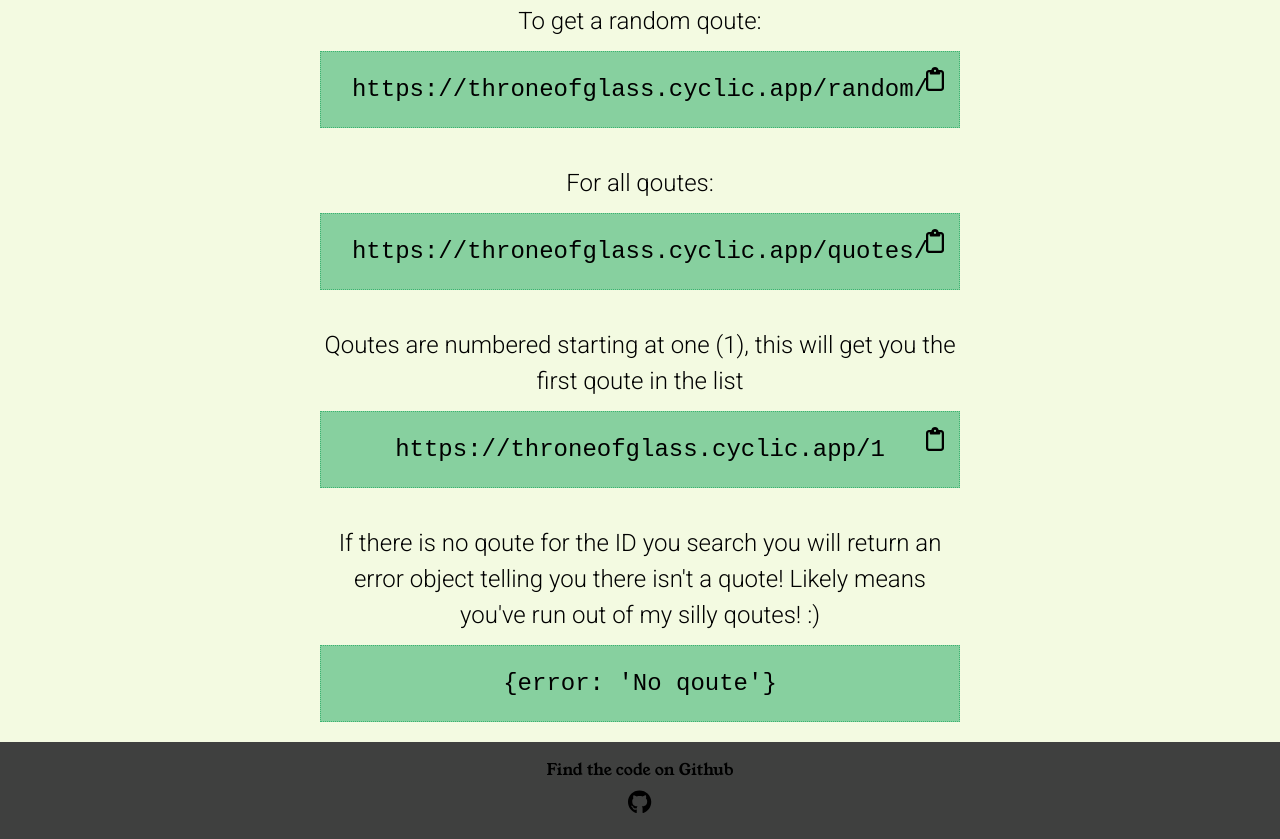
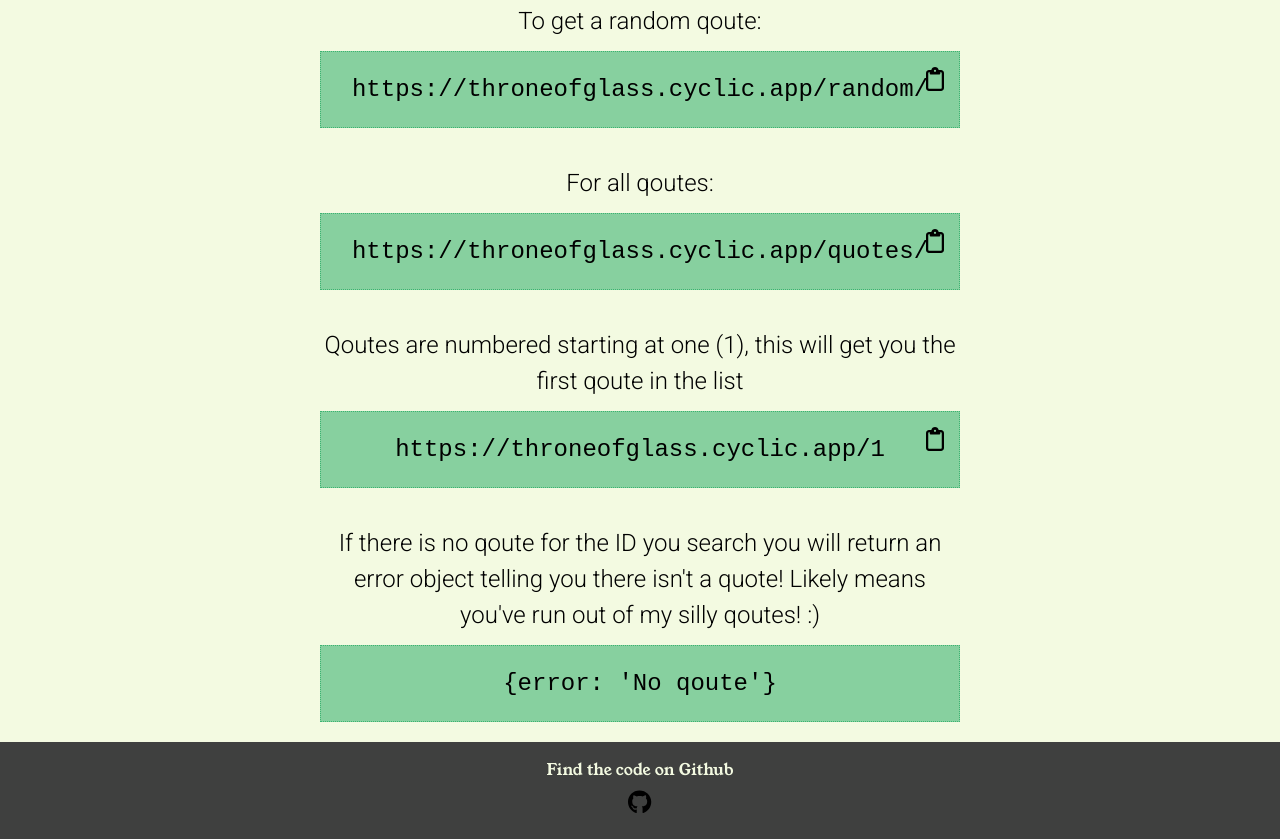
Before and after one commit to ofthewildfire/throne-of-glass-mini-qoutes-api, a website: page index.html in a window 1280 px wide. Shown: the part 365-1204 px from the top of the page. Drawn offline with Linux system fonts and the light colour scheme; no server answers.

Commit message:
added color change

```diff
--- a/public/style.css
+++ b/public/style.css
@@ -102,6 +102,7 @@ footer {
    display: grid;
    gap: .5em;
    margin-top: .5em;
+   color: var(--beige);
 }
 
 footer>a {
```
